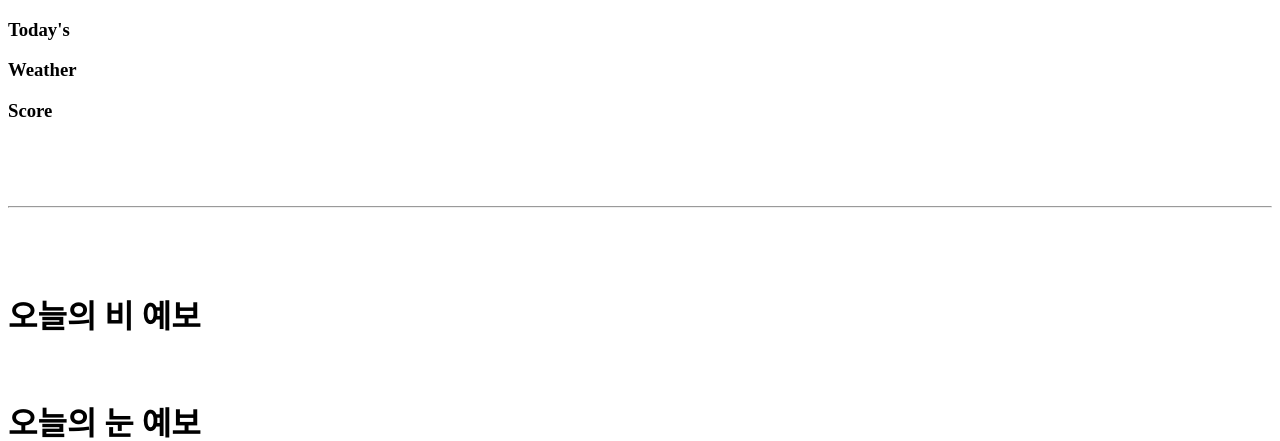
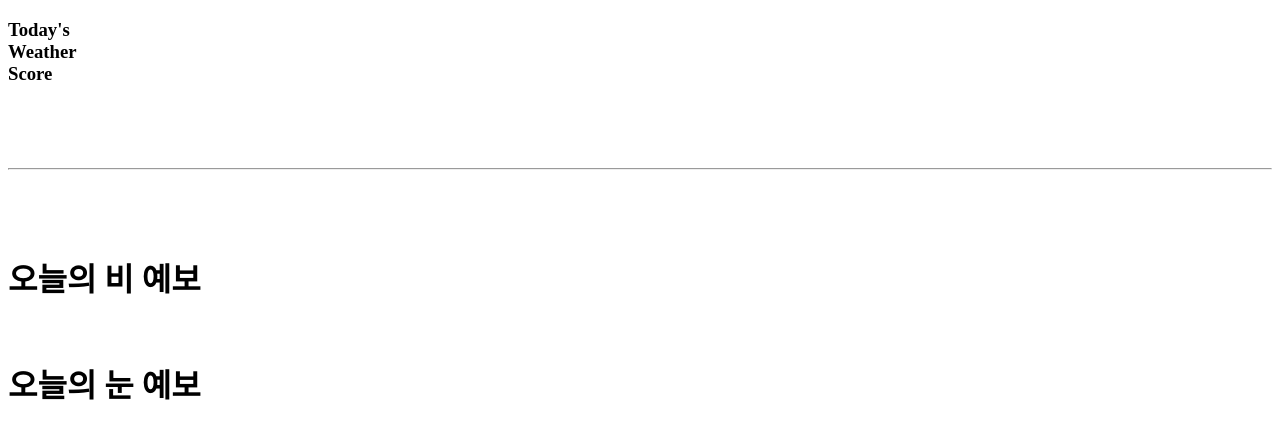
Before and after one commit to homeboys12/homeBoys, a Flask app: page / in a window 1280 px wide. Shown: the top 441 px of the page. Run offline with Flask 2, Linux system fonts and the light colour scheme; data that the repository does not hold is empty; parts of the project's set-up code (start-up, migrations or seed data) failed here and were passed over.

Commit message:
[fix] 점수 총합 div코드 변경
이전에 태그 3개로 나눴던 것을 하나로 변경하였음

```diff
--- a/templates/index.html
+++ b/templates/index.html
@@ -186,17 +186,24 @@
 </script>
 
 <body>
-  <h3>Today's</h3>
-  <h3>Weather</h3>
-  <h3>Score</h3>
-  <h1 id="totalScore"></h1>
+  <div class="totalScore">
+    <h3>Today's<br>Weather<br>Score</h3>
+    <h1 id="totalScore"></h1>
+  </div>
+
+  <div class="rain">
+
+  </div>
+
   <br />
   <br />
   <br />
   <hr>
+
   <br />
   <br />
   <br />
+
   <h1>오늘의 비 예보</h1>
   <h2 id="rain_msg"></h2>
   <h2 id="rain_point"></h2>
```
